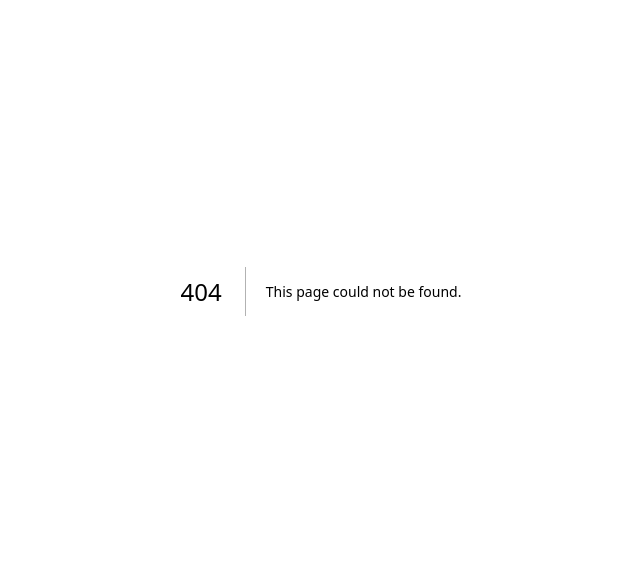
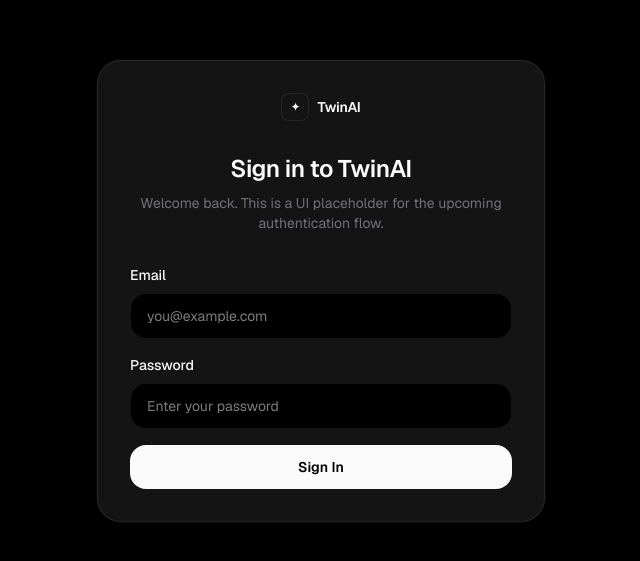
Before and after one commit to hasibtalukder775-cloud/hasib-ai-twin, a Next.js app: page /login in a window 1280 px wide. Before the commit this address had no page. Shown: the part 109-670 px from the top of the page, without its empty margins (319-959 px from the left). Built offline with nearby package versions, Linux system fonts and the light colour scheme.

Commit message:
Add login page UI placeholder

```diff
--- /dev/null
+++ b/src/app/login/page.tsx
@@ -0,0 +1,57 @@
+import { Logo } from "@/components/common/Logo";
+
+export default function LoginPage() {
+  return (
+    <main className="flex min-h-screen items-center justify-center bg-background px-4 py-16 sm:px-6 lg:px-8">
+      <section className="w-full max-w-md rounded-3xl border border-border bg-surface-elevated p-8 shadow-[0_0_0_1px_rgba(255,255,255,0.03)]">
+        <div className="flex justify-center">
+          <Logo href="/" showName />
+        </div>
+
+        <div className="mt-8 text-center">
+          <h1 className="text-2xl font-semibold tracking-tight text-foreground">
+            Sign in to TwinAI
+          </h1>
+          <p className="mt-2 text-sm text-muted-foreground">
+            Welcome back. This is a UI placeholder for the upcoming authentication flow.
+          </p>
+        </div>
+
+        <form className="mt-8 space-y-4">
+          <div>
+            <label htmlFor="email" className="mb-2 block text-sm font-medium text-foreground">
+              Email
+            </label>
+            <input
+              id="email"
+              name="email"
+              type="email"
+              placeholder="you@example.com"
+              className="w-full rounded-2xl border border-border bg-background px-4 py-3 text-sm text-foreground outline-none transition focus:border-border-strong"
+            />
+          </div>
+
+          <div>
+            <label htmlFor="password" className="mb-2 block text-sm font-medium text-foreground">
+              Password
+            </label>
+            <input
+              id="password"
+              name="password"
+              type="password"
+              placeholder="Enter your password"
+              className="w-full rounded-2xl border border-border bg-background px-4 py-3 text-sm text-foreground outline-none transition focus:border-border-strong"
+            />
+          </div>
+
+          <button
+            type="submit"
+            className="w-full rounded-2xl bg-foreground px-4 py-3 text-sm font-semibold text-background transition hover:opacity-90"
+          >
+            Sign In
+          </button>
+        </form>
+      </section>
+    </main>
+  );
+}
```
Also changed, not shown: git command.txt (added).
